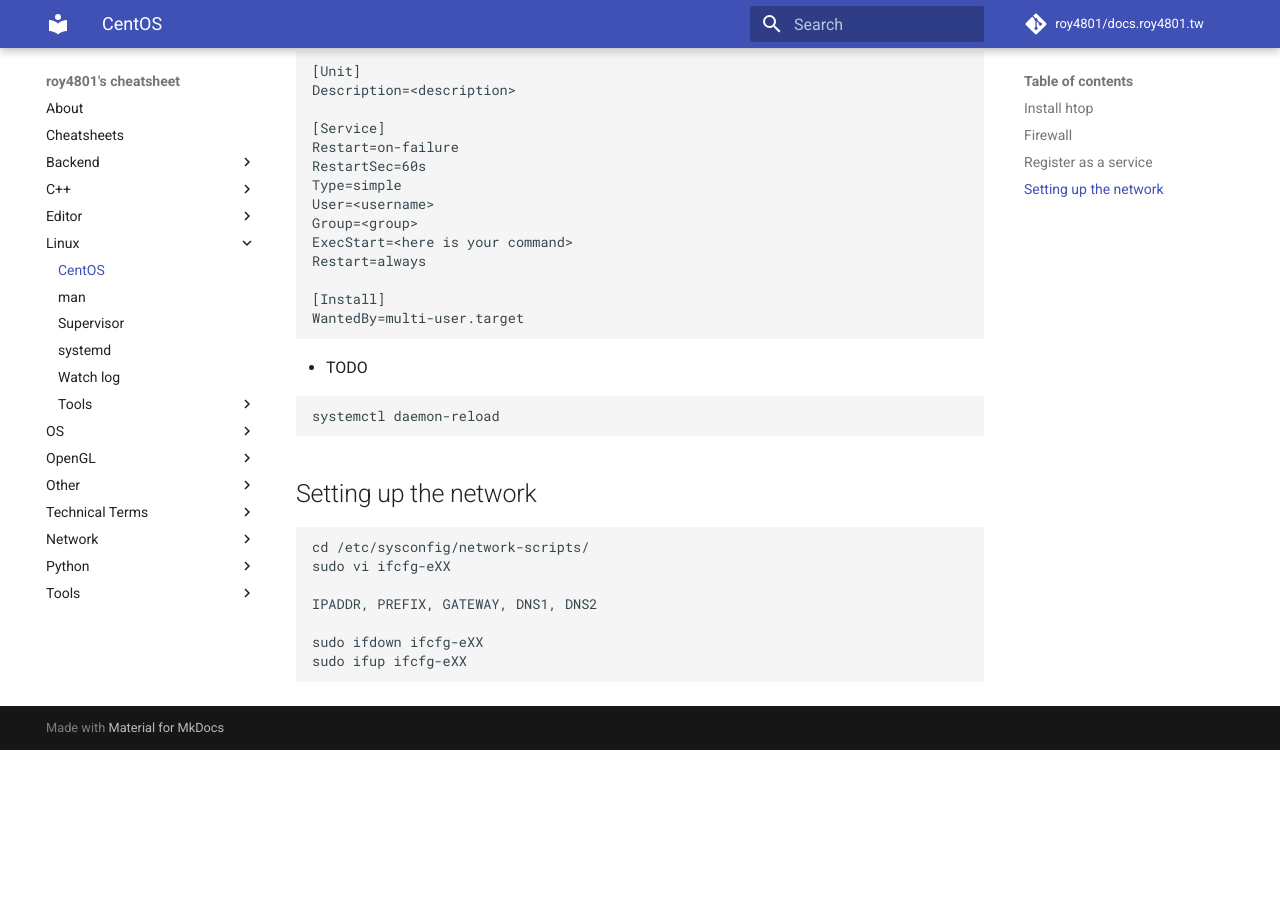
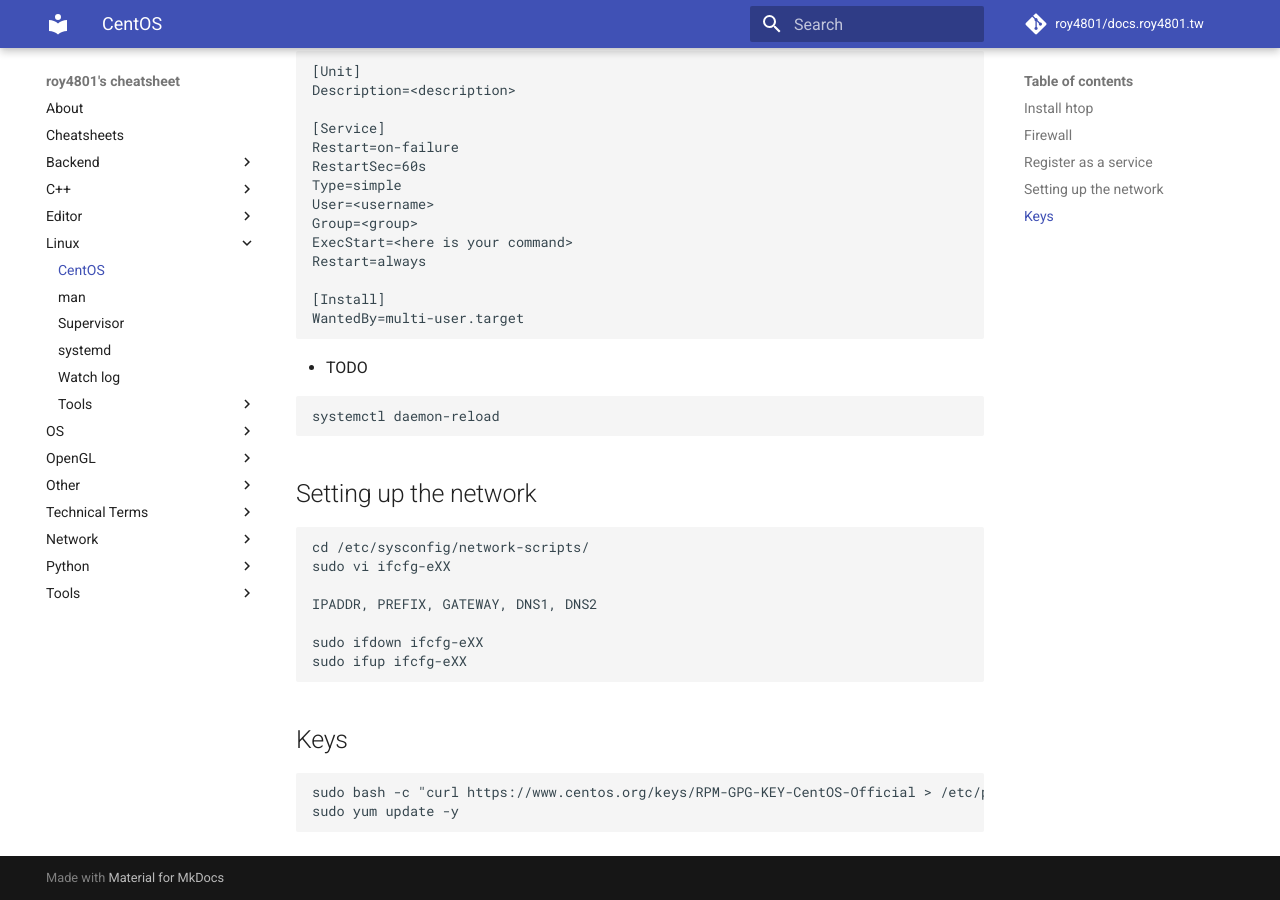
Before and after one commit to roy4801/docs.roy4801.tw, an MkDocs documentation site: the page built from docs/Linux/centos.md, in a window 1280 px wide and 900 px high, scrolled down 559 px. Built offline with MkDocs 1.6.1 and Material for MkDocs 9.7.7, drawn with Linux system fonts in a browser that asks for light colours; comment, search, counter and statistics services are not loaded; before the commit the page ends 1309 px from its top, so only the background shows below that.

````diff
--- a/docs/Linux/centos.md
+++ b/docs/Linux/centos.md
@@ -53,3 +53,10 @@
 sudo ifdown ifcfg-eXX
 sudo ifup ifcfg-eXX
 ```
+
+## Keys
+
+```
+sudo bash -c "curl https://www.centos.org/keys/RPM-GPG-KEY-CentOS-Official > /etc/pki/rpm-gpg/RPM-GPG-KEY-centosofficial"
+sudo yum update -y
+```
````
